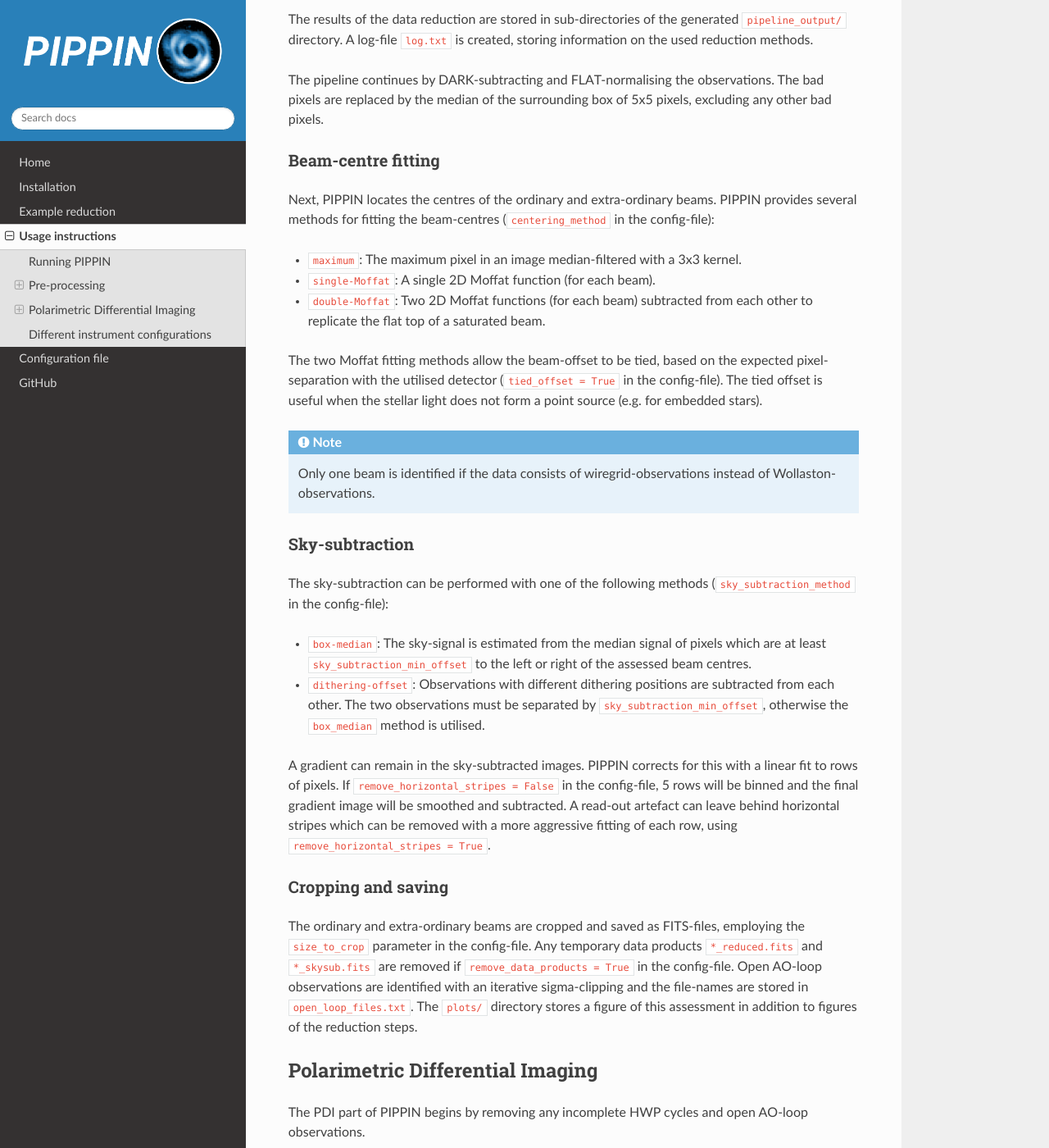
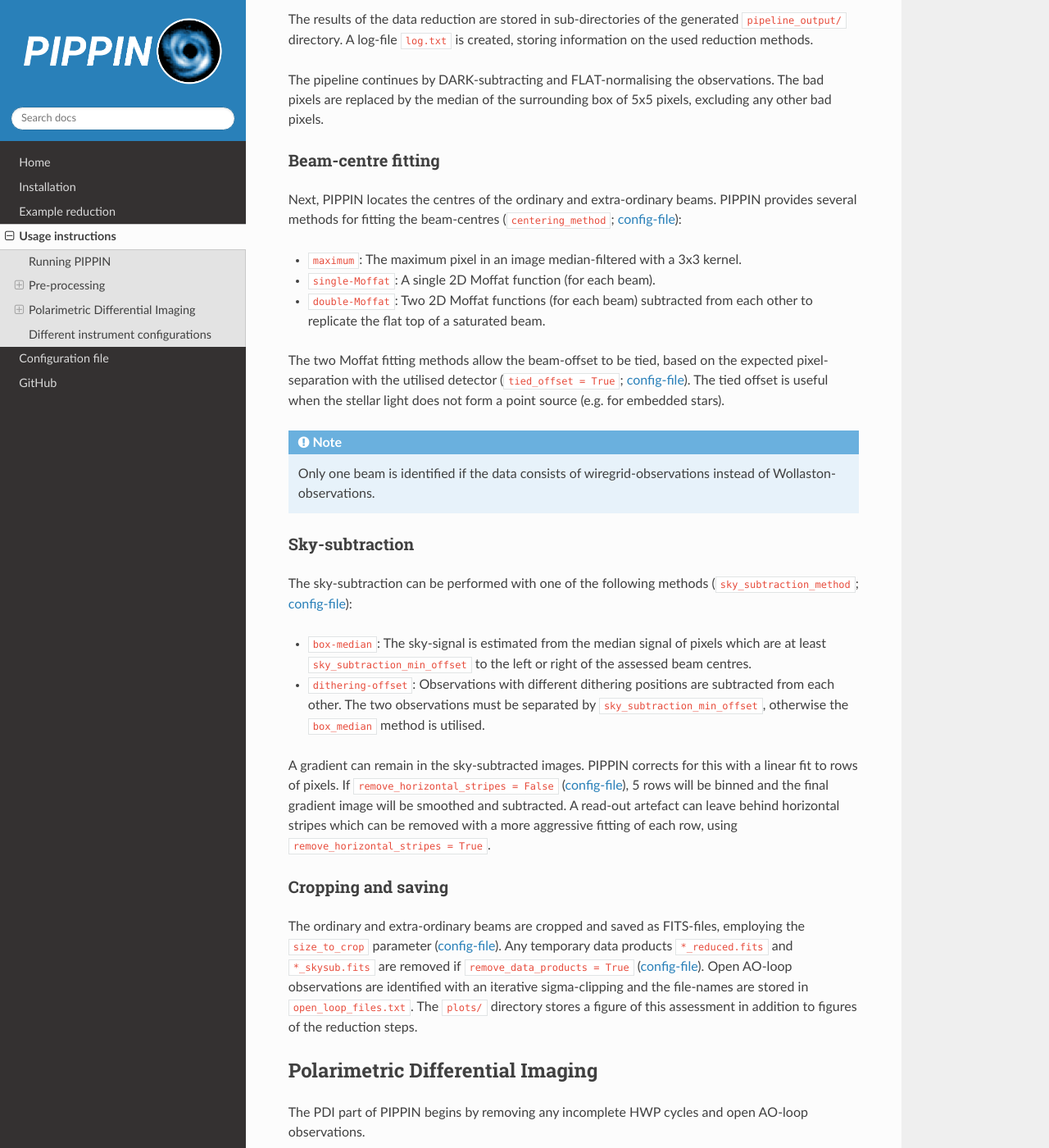
Before and after one commit to samderegt/PIPPIN-NACO, a Sphinx documentation site: the page built from docs/source/usage.rst, in a window 1280 px wide and 1400 px high, scrolled down 1543 px. Shown: the whole window at 82% size. Built offline with Sphinx 7.4.7 and the Read the Docs theme 2.0.0, drawn with Linux system fonts in a browser that asks for light colours; some of the changed text lies outside the part shown.

Commit message:
Added links to config-file section

```diff
--- a/docs/source/example.rst
+++ b/docs/source/example.rst
@@ -30,4 +30,4 @@ The PDI technique is applied to the cropped-out beams and a series of correction
 
 The images above show the result of only 2 HWP cycles and thus have a lower signal-to-noise than the combination of all 16 cycles.
 
-In the :ref:`next section <./source/usage.rst/Usage instructions>` we will learn how to reduce other NACO polarimetric datasets.
+In the :ref:`next section <Usage instructions>` we will learn how to reduce other NACO polarimetric datasets.
--- a/docs/source/usage.rst
+++ b/docs/source/usage.rst
@@ -9,7 +9,7 @@ Usage instructions
 
 Running PIPPIN
 --------------
-PIPPIN requires the raw SCIENCE FITS-files to be uncompressed and stored in a directory (e.g. :file:`example_HD_135344B/`). In the same directory, PIPPIN will search for a configuration file named :file:`config.conf`. A configuration file with default parameters can be created if PIPPIN cannot find it.
+PIPPIN requires the raw SCIENCE FITS-files to be uncompressed and stored in a directory (e.g. :file:`example_HD_135344B/`). In the same directory, PIPPIN will search for a configuration file named :file:`config.conf`. A :ref:`configuration file <Configuration file>` with default parameters can be created if PIPPIN cannot find it.
 
 To calibrate the SCIENCE images, PIPPIN makes use of master FLATs, BPMs (Bad-Pixel Masks), and DARKs. On our `GitHub repository <https://github.com/samderegt/PIPPIN-NACO/tree/master/pippin/data>`_, we have made some calibration files available, covering different epochs. When running the pipeline from a terminal, one should add the paths to these master calibration files as:
 ::
@@ -49,7 +49,7 @@ First, PIPPIN separates the raw SCIENCE data into different observation types wi
 - Window shape
 - Exposure time
 - Filter
-- Observing block ID (if ``split_observing_blocks = True`` in the config-file).
+- Observing block ID (if ``split_observing_blocks = True``; :ref:`config-file <Configuration file>`).
 
 The results of the data reduction are stored in sub-directories of the generated :file:`pipeline_output/` directory. A log-file ``log.txt`` is created, storing information on the used reduction methods.
 
@@ -57,29 +57,29 @@ The pipeline continues by DARK-subtracting and FLAT-normalising the observations
 
 Beam-centre fitting
 ^^^^^^^^^^^^^^^^^^^
-Next, PIPPIN locates the centres of the ordinary and extra-ordinary beams. PIPPIN provides several methods for fitting the beam-centres (``centering_method`` in the config-file):
+Next, PIPPIN locates the centres of the ordinary and extra-ordinary beams. PIPPIN provides several methods for fitting the beam-centres (``centering_method``; :ref:`config-file <Configuration file>`):
 
 - ``maximum``: The maximum pixel in an image median-filtered with a 3x3 kernel.
 - ``single-Moffat``: A single 2D Moffat function (for each beam).
 - ``double-Moffat``: Two 2D Moffat functions (for each beam) subtracted from each other to replicate the flat top of a saturated beam.
 
-The two Moffat fitting methods allow the beam-offset to be tied, based on the expected pixel-separation with the utilised detector (``tied_offset = True`` in the config-file). The tied offset is useful when the stellar light does not form a point source (e.g. for embedded stars).
+The two Moffat fitting methods allow the beam-offset to be tied, based on the expected pixel-separation with the utilised detector (``tied_offset = True``; :ref:`config-file <Configuration file>`). The tied offset is useful when the stellar light does not form a point source (e.g. for embedded stars).
 
 .. note::
    Only one beam is identified if the data consists of wiregrid-observations instead of Wollaston-observations.
 
 Sky-subtraction
 ^^^^^^^^^^^^^^^
-The sky-subtraction can be performed with one of the following methods (``sky_subtraction_method`` in the config-file):
+The sky-subtraction can be performed with one of the following methods (``sky_subtraction_method``; :ref:`config-file <Configuration file>`):
 
 - ``box-median``: The sky-signal is estimated from the median signal of pixels which are at least ``sky_subtraction_min_offset`` to the left or right of the assessed beam centres.
 - ``dithering-offset``: Observations with different dithering positions are subtracted from each other. The two observations must be separated by ``sky_subtraction_min_offset``, otherwise the ``box_median`` method is utilised.
 
-A gradient can remain in the sky-subtracted images. PIPPIN corrects for this with a linear fit to rows of pixels. If ``remove_horizontal_stripes = False`` in the config-file, 5 rows will be binned and the final gradient image will be smoothed and subtracted. A read-out artefact can leave behind horizontal stripes which can be removed with a more aggressive fitting of each row, using ``remove_horizontal_stripes = True``.
+A gradient can remain in the sky-subtracted images. PIPPIN corrects for this with a linear fit to rows of pixels. If ``remove_horizontal_stripes = False`` (:ref:`config-file <Configuration file>`), 5 rows will be binned and the final gradient image will be smoothed and subtracted. A read-out artefact can leave behind horizontal stripes which can be removed with a more aggressive fitting of each row, using ``remove_horizontal_stripes = True``.
 
 Cropping and saving
 ^^^^^^^^^^^^^^^^^^^
-The ordinary and extra-ordinary beams are cropped and saved as FITS-files, employing the ``size_to_crop`` parameter in the config-file. Any temporary data products ``*_reduced.fits`` and ``*_skysub.fits`` are removed if ``remove_data_products = True`` in the config-file. Open AO-loop observations are identified with an iterative sigma-clipping and the file-names are stored in ``open_loop_files.txt``. The :file:`plots/` directory stores a figure of this assessment in addition to figures of the reduction steps.
+The ordinary and extra-ordinary beams are cropped and saved as FITS-files, employing the ``size_to_crop`` parameter (:ref:`config-file <Configuration file>`). Any temporary data products ``*_reduced.fits`` and ``*_skysub.fits`` are removed if ``remove_data_products = True`` (:ref:`config-file <Configuration file>`). Open AO-loop observations are identified with an iterative sigma-clipping and the file-names are stored in ``open_loop_files.txt``. The :file:`plots/` directory stores a figure of this assessment in addition to figures of the reduction steps.
 
 
 Polarimetric Differential Imaging
@@ -88,7 +88,7 @@ The PDI part of PIPPIN begins by removing any incomplete HWP cycles and open AO-
 
 Instrumental polarisation
 ^^^^^^^^^^^^^^^^^^^^^^^^^
-A number of instrumental polarisation (IP) corrections are performed. The ordinary and extra-ordinary beams are read into memory and their fluxes are equalised (per observation) using the method outlined by `Avenhaus et al. (2014) <https://ui.adsabs.harvard.edu/abs/2014ApJ...781...87A/abstract>`_ in the appendix. The stellar flux is assumed to be unpolarised and the annuli provided in the config-file (``r_inner_IPS``, ``r_outer_IPS``) are employed to assess the stellar flux outside of the saturated core of the PSF.
+A number of instrumental polarisation (IP) corrections are performed. The ordinary and extra-ordinary beams are read into memory and their fluxes are equalised (per observation) using the method outlined by `Avenhaus et al. (2014) <https://ui.adsabs.harvard.edu/abs/2014ApJ...781...87A/abstract>`_ in the appendix. The stellar flux is assumed to be unpolarised and the annuli provided in the :ref:`config-file <Configuration file>` (``r_inner_IPS``, ``r_outer_IPS``) are employed to assess the stellar flux outside of the saturated core of the PSF.
 
 .. note::
    If the rotator was used to record different Stokes parameters, the beams are de-rotated when read.
@@ -98,11 +98,11 @@ Per observation, the intensity and Stokes parameter are obtained by summing and
 .. note::
    If the double-difference method cannot be applied (e.g. due to observations of :math:`Q^+` without :math:`Q^-`), PIPPIN simply uses the available observations as the IP-corrected observation (e.g. :math:`Q=Q^+` instead of :math:`Q=(Q^+-Q^-)/2`)
 
-If ``crosstalk_correction = True`` in the config-file, PIPPIN evaluates and correct for the reduced efficiency of the Stokes :math:`U` parameter which originates from crosstalk between the components of the Stokes vector. Following `Avenhaus et al. (2014) <https://ui.adsabs.harvard.edu/abs/2014ApJ...781...87A/abstract>`_, an annulus is used to minimise the number of pixels where a higher signal in :math:`Q` compared to :math:`U`. The ``r_crosstalk`` parameter in the config-file gives the inner and outer radii of this annulus.
+If ``crosstalk_correction = True`` (:ref:`config-file <Configuration file>`), PIPPIN evaluates and correct for the reduced efficiency of the Stokes :math:`U` parameter which originates from crosstalk between the components of the Stokes vector. Following `Avenhaus et al. (2014) <https://ui.adsabs.harvard.edu/abs/2014ApJ...781...87A/abstract>`_, an annulus is used to minimise the number of pixels where a higher signal in :math:`Q` compared to :math:`U`. The ``r_crosstalk`` parameter in the :ref:`config-file <Configuration file>` gives the inner and outer radii of this annulus.
 
 Using the annuli described with the ``r_inner_IPS`` and ``r_outer_IPS`` parameters, PIPPIN corrects for the polarisation that is measured near the image centre. Any polarised signal found near the stellar signal is believed to originate from IP, because the stellar signal is assumed to be un-polarised. This correction is performed for each HWP-cycle, thus avoiding temporal differences in the instrument configuration and IP.
 
-Finally, the :math:`U_\phi`-signal in the ``r_crosstalk`` annulus is minimised if requested (``minimise_U_phi = True`` in the config-file). As described by `Avenhaus et al. (2014) <https://ui.adsabs.harvard.edu/abs/2014ApJ...781...87A/abstract>`_, an offset-angle can be estimated for the azimuthal Stokes parameters :math:`Q_\phi` and :math:`U_\phi`.
+Finally, the :math:`U_\phi`-signal in the ``r_crosstalk`` annulus is minimised if requested (``minimise_U_phi = True``; :ref:`config-file <Configuration file>`). As described by `Avenhaus et al. (2014) <https://ui.adsabs.harvard.edu/abs/2014ApJ...781...87A/abstract>`_, an offset-angle can be estimated for the azimuthal Stokes parameters :math:`Q_\phi` and :math:`U_\phi`.
 
 .. attention::
    Minimising the :math:`U_\phi`-signal should be done with caution as it can lead to the removal of real :math:`Q_\phi`-signal in high-inclination disks or in cases where crosstalk and IP have not been sufficiently corrected.
```
